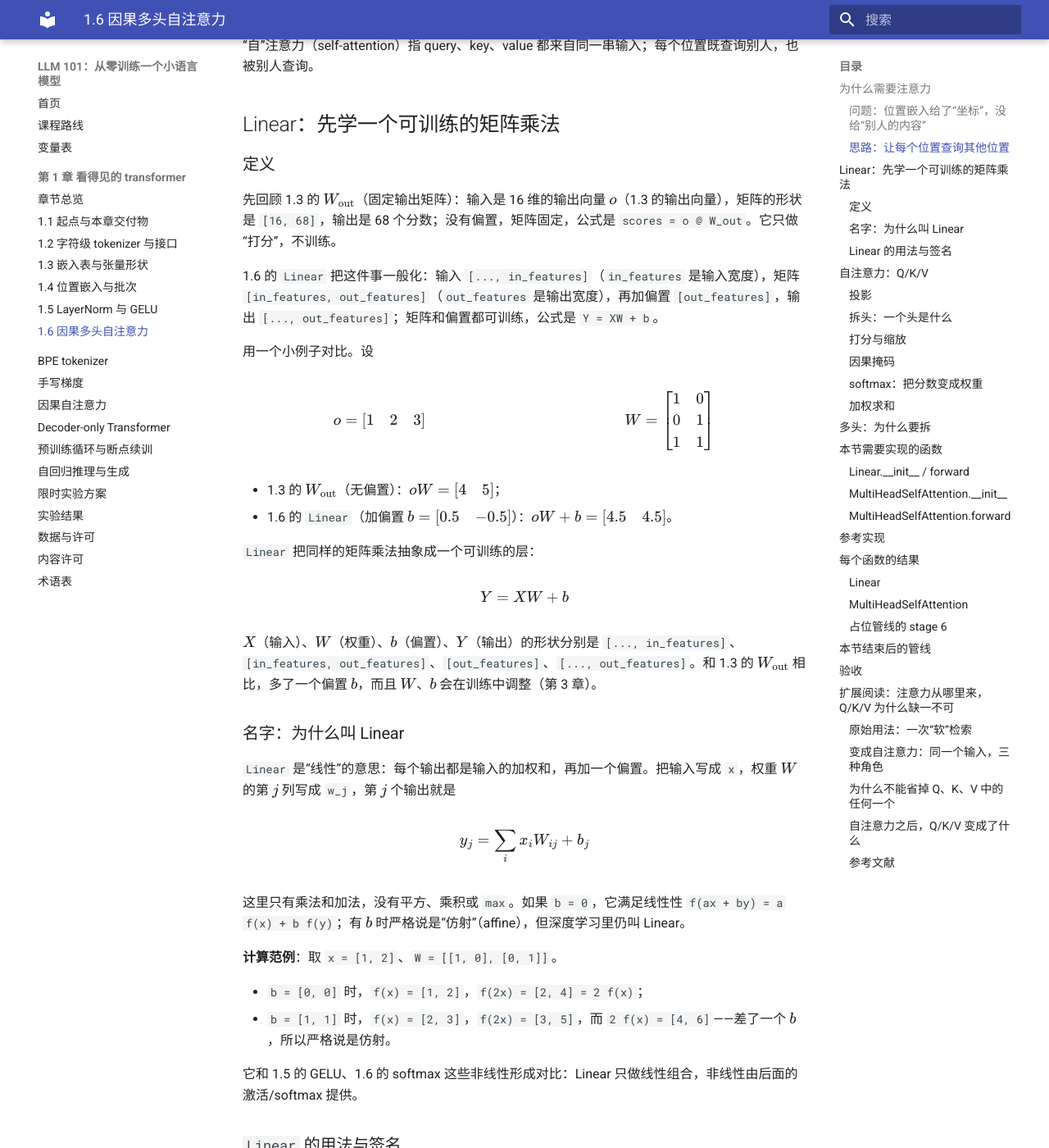
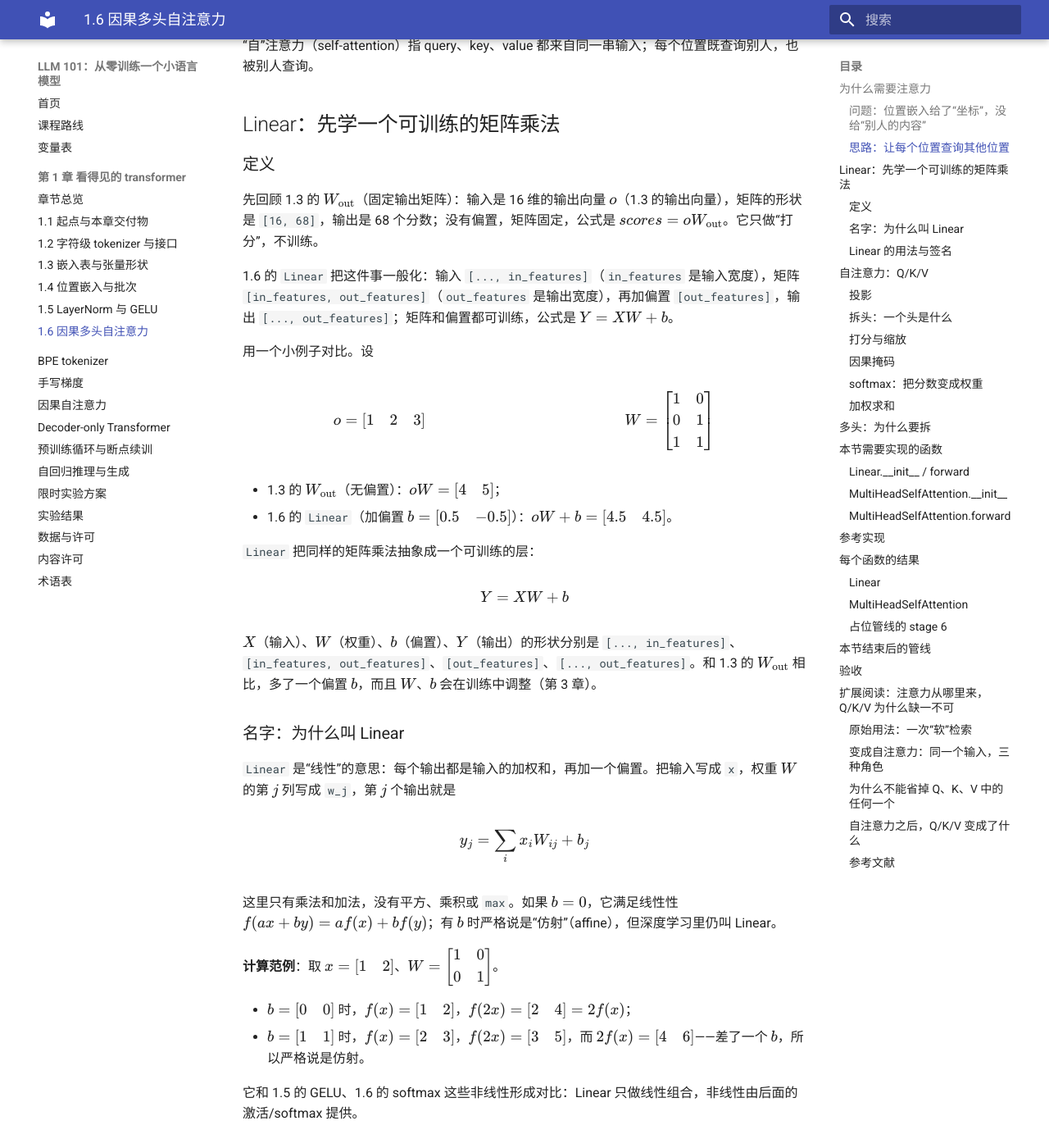
Before and after one commit to tigersoldier/llm-101, an MkDocs documentation site: the page built from docs/course/ch01/1.6.md, in a window 1280 px wide and 1400 px high, scrolled down 1283 px. Shown: the whole window at 82% size. Built offline with MkDocs 1.6.1 and Material for MkDocs 9.7.7, drawn with Linux system fonts in a browser that asks for light colours; some of the changed text lies outside the part shown.

Commit message:
Use math for inline composite expressions

```diff
--- a/docs/course/ch01/1.6.md
+++ b/docs/course/ch01/1.6.md
@@ -73,12 +73,12 @@ $$
 y_j = \sum_i x_i W_{ij} + b_j
 $$
 
-这里只有乘法和加法，没有平方、乘积或 `max`。如果 `b = 0`，它满足线性性 `f(ax + by) = a f(x) + b f(y)`；有 $b$ 时严格说是“仿射”（affine），但深度学习里仍叫 Linear。
+这里只有乘法和加法，没有平方、乘积或 `max`。如果 $b = 0$，它满足线性性 $f(ax + by) = a f(x) + b f(y)$；有 $b$ 时严格说是“仿射”（affine），但深度学习里仍叫 Linear。
 
-**计算范例**：取 `x = [1, 2]`、`W = [[1, 0], [0, 1]]`。
+**计算范例**：取 $x = \begin{bmatrix}1 & 2\end{bmatrix}$、$W = \begin{bmatrix}1&0\\0&1\end{bmatrix}$。
 
-- `b = [0, 0]` 时，`f(x) = [1, 2]`，`f(2x) = [2, 4] = 2 f(x)`；
-- `b = [1, 1]` 时，`f(x) = [2, 3]`，`f(2x) = [3, 5]`，而 `2 f(x) = [4, 6]`——差了一个 $b$，所以严格说是仿射。
+- $b = \begin{bmatrix}0&0\end{bmatrix}$ 时，$f(x) = \begin{bmatrix}1&2\end{bmatrix}$，$f(2x) = \begin{bmatrix}2&4\end{bmatrix} = 2f(x)$；
+- $b = \begin{bmatrix}1&1\end{bmatrix}$ 时，$f(x) = \begin{bmatrix}2&3\end{bmatrix}$，$f(2x) = \begin{bmatrix}3&5\end{bmatrix}$，而 $2f(x) = \begin{bmatrix}4&6\end{bmatrix}$——差了一个 $b$，所以严格说是仿射。
 
 它和 1.5 的 GELU、1.6 的 softmax 这些非线性形成对比：Linear 只做线性组合，非线性由后面的激活/softmax 提供。
 
@@ -113,7 +113,7 @@ def forward(self, inputs: torch.Tensor) -> torch.Tensor:
 
 ## 自注意力：Q/K/V
 
-为了把形状和数字都看清，这一节的手算例子把本章的 $C$（特征维，也就是每个位置的宽度，16）、$H$（头数，2）、$D$（每个头的宽度，8）缩小成 `C=4`、`H=2`、`D=2`，$T$（序列长度）取 3。完整对照见[变量表](../../variables.md)。真实模型只是把这些数字放大，步骤完全一样。
+为了把形状和数字都看清，这一节的手算例子把本章的 $C$（特征维，也就是每个位置的宽度，16）、$H$（头数，2）、$D$（每个头的宽度，8）缩小成 $C=4$、$H=2$、$D=2$，$T$（序列长度）取 3。完整对照见[变量表](../../variables.md)。真实模型只是把这些数字放大，步骤完全一样。
 
 ### 投影
 
@@ -135,7 +135,7 @@ $$
 
 </div>
 
-三个投影 $Q$、$K$、$V$（分别对应 query、key、value）的形状都是 `[T, C]`；它们各自的投影矩阵 $W_Q$、$W_K$、$W_V$ 不同，所以同一个位置可以扮演不同的角色。`W_Q/W_K/W_V` 的形状是 `[C, C]`，`b_Q/b_K/b_V` 的形状是 `[C]`。
+三个投影 $Q$、$K$、$V$（分别对应 query、key、value）的形状都是 `[T, C]`；它们各自的投影矩阵 $W_Q$、$W_K$、$W_V$ 不同，所以同一个位置可以扮演不同的角色。$W_Q/W_K/W_V$ 的形状是 `[C, C]`，$b_Q/b_K/b_V$ 的形状是 `[C]`。
 
 **计算范例**：取
 
@@ -161,12 +161,12 @@ $$
 
 ### 拆头：一个头是什么
 
-一个**头**（head）是 $C$ 维向量里的一段连续 $D$ 维子空间，`D = C / H`。拆头不是再乘一个矩阵，而是把 `[T, C]` 看成 `[T, H, D]`，再转置成 `[H, T, D]`：每个头拿到同一批位置在各自 $D$ 个特征上的切片。
+一个**头**（head）是 $C$ 维向量里的一段连续 $D$ 维子空间，$D = C/H$。拆头不是再乘一个矩阵，而是把 `[T, C]` 看成 `[T, H, D]`，再转置成 `[H, T, D]`：每个头拿到同一批位置在各自 $D$ 个特征上的切片。
 
 - 拆之前：$Q/K/V$ 都是 `[T, C]`，每个位置一条 16 维（手算里 4 维）向量；
 - 拆之后：`[H, T, D]`，每个头一套 `[T, D]` 的 Q/K/V；手算里是 `[2, 3, 2]`。
 
-**计算范例**：`Q = K = V` 的 `[3, 4]` 拆成两个头：
+**计算范例**：$Q = K = V$ 的 `[3, 4]` 拆成两个头：
 
 <div class="math-pair" markdown="1">
 
@@ -511,7 +511,7 @@ $$
 
 更关键的是，Q/K 和 V 的分工不能合并。检索系统里，key 是索引标签，value 是网页正文；两者本来就可以不同。自注意力保留这种分离：Q/K 决定“看谁”，V 决定“看到什么”。如果强行让 Q=K，打分矩阵会变得对称，位置只能互相“对称地看”；如果让 K=V，匹配和内容被绑死，模型就没法“用 A 的标签去取 B 的内容”。Q、K、V 三个投影正是给模型这种自由度。
 
-多头（multi-head）进一步把这件事并行做几遍：每个头有自己的 `W_Q/W_K/W_V`，可以在不同子空间里学不同的“看谁、取什么”。本章 2 个头、每个 8 维，就是最小版本。
+多头（multi-head）进一步把这件事并行做几遍：每个头有自己的 $W_Q/W_K/W_V$，可以在不同子空间里学不同的“看谁、取什么”。本章 2 个头、每个 8 维，就是最小版本。
 
 ### 自注意力之后，Q/K/V 变成了什么
 
@@ -521,7 +521,7 @@ $$
 - K 是“这个位置能提供什么标签”；
 - V 是“这个位置实际贡献什么内容”。
 
-注意力权重是 Q 和 K 的匹配结果，输出是 V 的加权混合。换句话说，自注意力是一个**可微的、内容驱动的软检索**：每个位置根据当前内容决定看哪里，再把看到的内容混进自己的向量。Q/K/V 不再是原始 embedding，而是模型学出来的三种“视角”；`W_Q/W_K/W_V` 和 `out_proj` 都会在训练中调整（第 3 章）。
+注意力权重是 Q 和 K 的匹配结果，输出是 V 的加权混合。换句话说，自注意力是一个**可微的、内容驱动的软检索**：每个位置根据当前内容决定看哪里，再把看到的内容混进自己的向量。Q/K/V 不再是原始 embedding，而是模型学出来的三种“视角”；$W_Q/W_K/W_V$ 和 `out_proj` 都会在训练中调整（第 3 章）。
 
 因果掩码给这个检索加上限制：位置 $t$ 只能查 $0..t$ 的 key，不能查未来。这样训练时才能一次性喂整句，而不让位置 $t$ 偷看 $t+1$。
 
```
Also changed, not shown: other parts of docs/course/ch01/1.6.md (+5 -5 lines), STYLE.md (+2 -2 lines).
